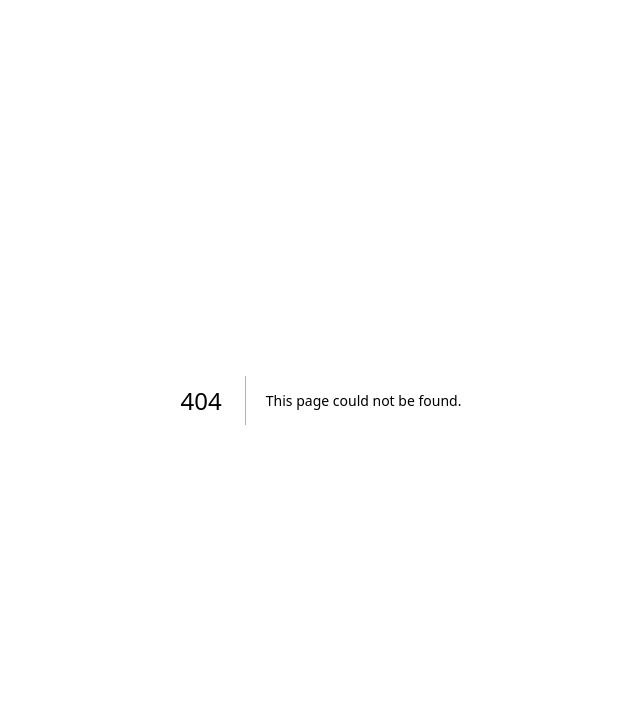
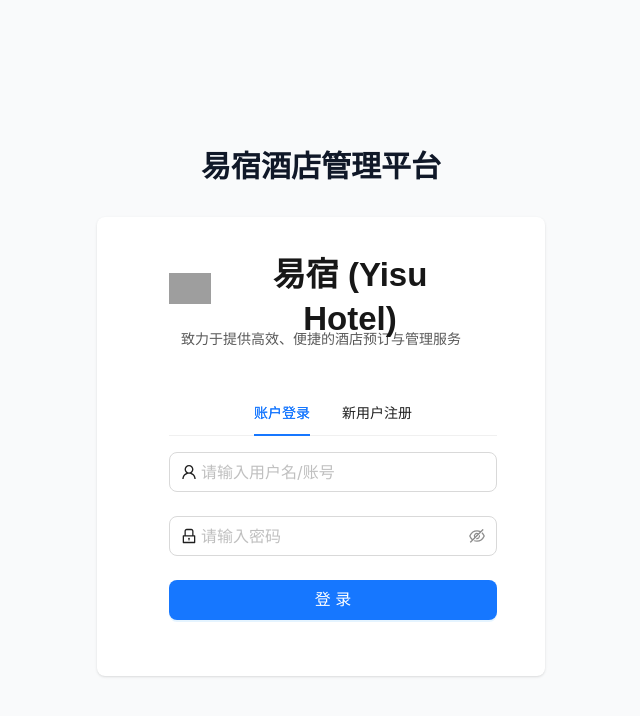
Before and after one commit to wlw20016/yisu-hotel, a Next.js app: page /login in a window 1280 px wide. Before the commit this address had no page. Shown: the top 716 px of the page, without its empty margins (319-959 px from the left). Built offline with nearby package versions, Linux system fonts and the light colour scheme; grey boxes are pictures that could not be loaded.

Commit message:
feat: 登录与注册页面的实现

```diff
--- /dev/null
+++ b/app/login/page.tsx
@@ -0,0 +1,153 @@
+'use client'
+
+import React, { useState } from 'react'
+import { LoginForm, ProFormText, ProFormRadio } from '@ant-design/pro-components'
+import { LockOutlined, UserOutlined } from '@ant-design/icons'
+import { message, Tabs } from 'antd'
+import { useRouter } from 'next/navigation'
+
+type LoginType = 'login' | 'register'
+
+export default function AdminLoginPage() {
+  const [loginType, setLoginType] = useState<LoginType>('login')
+  const router = useRouter()
+
+  // 模拟提交处理函数
+  const handleSubmit = async (values: {
+    username: string
+    password: string
+    confirmPassword?: string
+    role?: 'merchant' | 'admin'
+  }) => {
+    try {
+      if (loginType === 'login') {
+        // TODO: 对接真实登录接口
+        // 需求说明：登录无需选择角色，系统自动根据账号判断
+        console.log('登录提交参数:', values)
+        message.success('登录成功！')
+
+        // 模拟角色判断跳转
+        // const role = await api.login(values);
+        // if (role === 'admin') router.push('/admin/dashboard');
+        // else router.push('/merchant/dashboard');
+      } else {
+        // TODO: 对接真实注册接口
+        // 需求说明：注册需选择角色（商户/管理员）
+        console.log('注册提交参数:', values)
+        if (values.password !== values.confirmPassword) {
+          message.error('两次输入的密码不一致！')
+          return
+        }
+        message.success('注册成功，请登录！')
+        setLoginType('login') // 注册成功后切换回登录
+      }
+    } catch (error) {
+      message.error(`${loginType === 'login' ? '登录' : '注册'}失败，请重试！`)
+    }
+  }
+
+  return (
+    <div className="min-h-screen bg-gray-50 flex flex-col justify-center py-12 sm:px-6 lg:px-8">
+      <div className="sm:mx-auto sm:w-full sm:max-w-md">
+        <h2 className="mt-6 text-center text-3xl font-extrabold text-gray-900">易宿酒店管理平台</h2>
+      </div>
+
+      <div className="mt-8 sm:mx-auto sm:w-full sm:max-w-md">
+        <div className="bg-white py-8 px-4 shadow sm:rounded-lg sm:px-10">
+          <LoginForm
+            logo="https://github.githubassets.com/images/modules/logos_page/Octocat.png"
+            title="易宿 (Yisu Hotel)"
+            subTitle="致力于提供高效、便捷的酒店预订与管理服务"
+            submitter={{
+              searchConfig: {
+                submitText: loginType === 'login' ? '登录' : '注册',
+              },
+            }}
+            onFinish={handleSubmit}
+          >
+            <Tabs
+              activeKey={loginType}
+              onChange={(key) => setLoginType(key as LoginType)}
+              centered
+              items={[
+                { key: 'login', label: '账户登录' },
+                { key: 'register', label: '新用户注册' },
+              ]}
+            />
+
+            {/* 公用的用户名和密码字段 */}
+            <ProFormText
+              name="username"
+              fieldProps={{
+                size: 'large',
+                prefix: <UserOutlined className={'prefixIcon'} />,
+              }}
+              placeholder="请输入用户名/账号"
+              rules={[
+                {
+                  required: true,
+                  message: '请输入用户名!',
+                },
+              ]}
+            />
+            <ProFormText.Password
+              name="password"
+              fieldProps={{
+                size: 'large',
+                prefix: <LockOutlined className={'prefixIcon'} />,
+              }}
+              placeholder="请输入密码"
+              rules={[
+                {
+                  required: true,
+                  message: '请输入密码！',
+                },
+              ]}
+            />
+
+            {/* 仅在注册时显示的额外字段 */}
+            {loginType === 'register' && (
+              <>
+                <ProFormText.Password
+                  name="confirmPassword"
+                  fieldProps={{
+                    size: 'large',
+                    prefix: <LockOutlined className={'prefixIcon'} />,
+                  }}
+                  placeholder="请确认密码"
+                  rules={[
+                    {
+                      required: true,
+                      message: '请再次输入密码！',
+                    },
+                  ]}
+                />
+                <ProFormRadio.Group
+                  name="role"
+                  label="选择您的角色"
+                  initialValue="merchant"
+                  options={[
+                    {
+                      label: '酒店商户',
+                      value: 'merchant',
+                    },
+                    {
+                      label: '系统管理员',
+                      value: 'admin',
+                    },
+                  ]}
+                  rules={[
+                    {
+                      required: true,
+                      message: '请选择您的角色！',
+                    },
+                  ]}
+                />
+              </>
+            )}
+          </LoginForm>
+        </div>
+      </div>
+    </div>
+  )
+}
```
Also changed, not shown: 1 other file (tests, documents, lock files or other folders).
